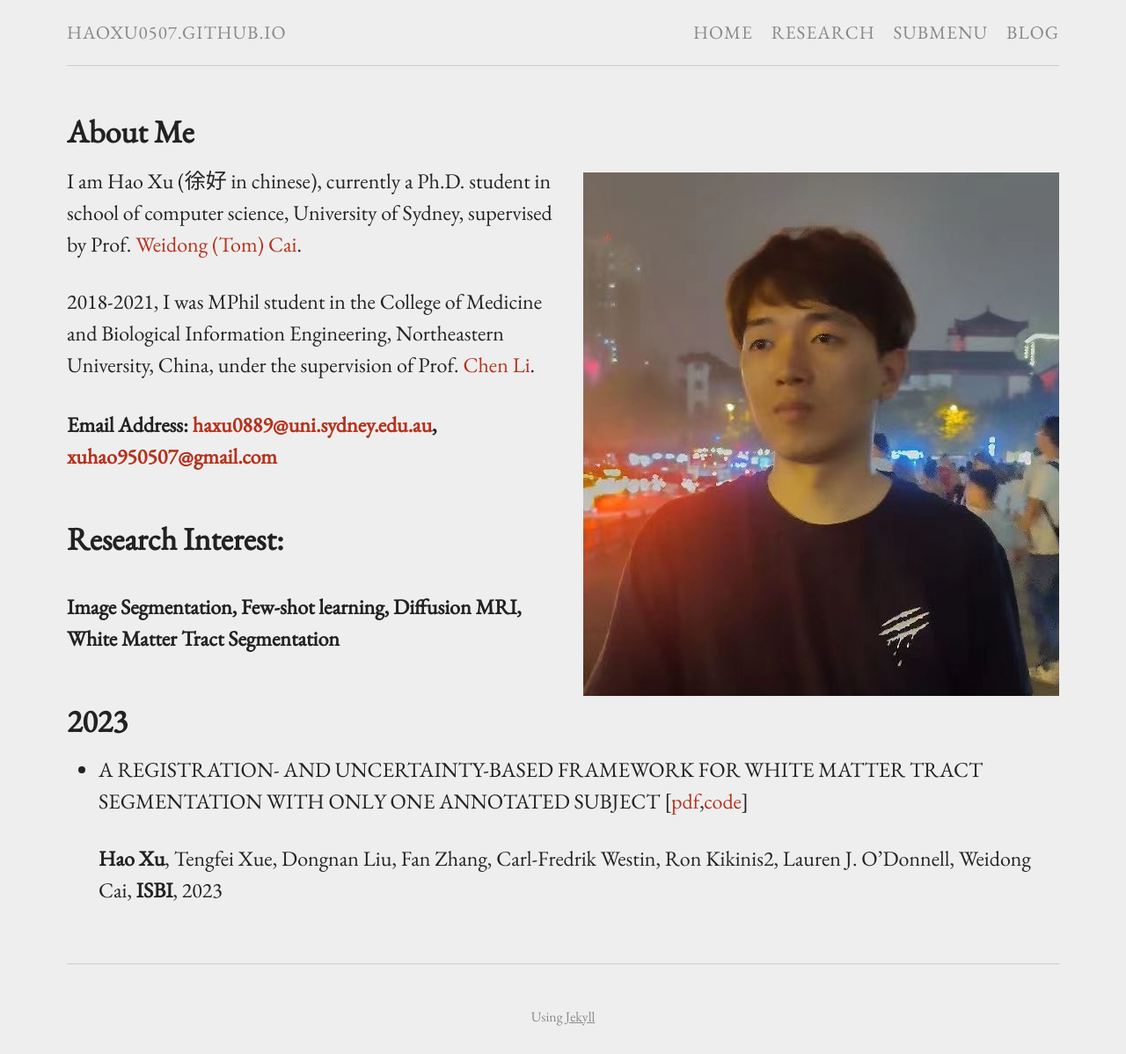
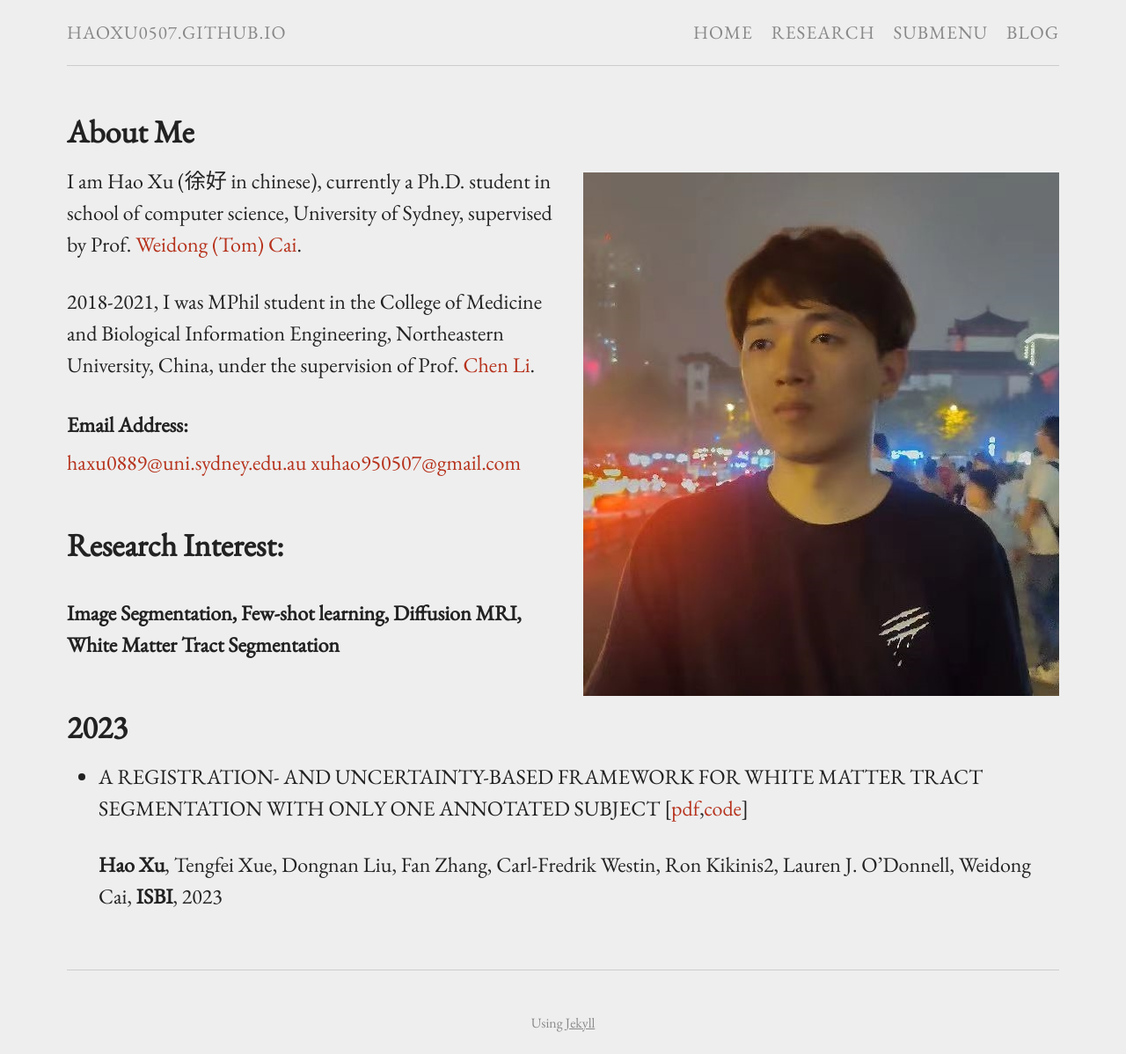
Before and after one commit to HaoXu0507/HaoXu0507.github.io, a Jekyll site: the page built from index.md, in a window 1280 px wide. Shown: the whole page at 88% size. Built offline with Jekyll 4.4.1, drawn with Linux system fonts in a browser that asks for light colours.

```diff
--- a/index.md
+++ b/index.md
@@ -11,7 +11,9 @@ I am Hao Xu (徐好 in chinese), currently a Ph.D. student in school of computer
 
 2018-2021, I was MPhil student in the College of Medicine and Biological Information Engineering, Northeastern University, China, under the supervision of Prof. [Chen Li]().
 
-#### Email Address: [haxu0889@uni.sydney.edu.au](haxu0889@uni.sydney.edu.au), [xuhao950507@gmail.com](xuhao950507@gmail.com)
+#### Email Address:
+[haxu0889@uni.sydney.edu.au](haxu0889@uni.sydney.edu.au)
+[xuhao950507@gmail.com](xuhao950507@gmail.com)
 
 ## Research Interest:
 
```
